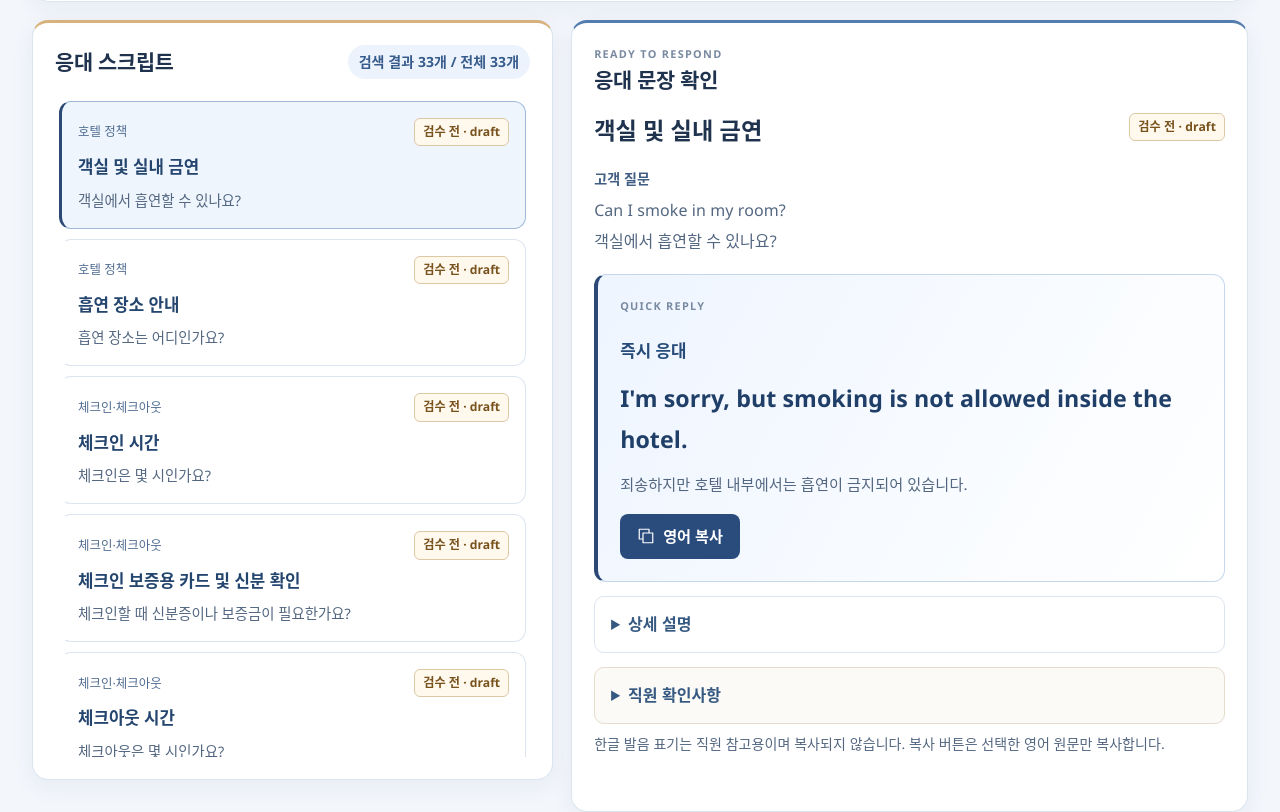
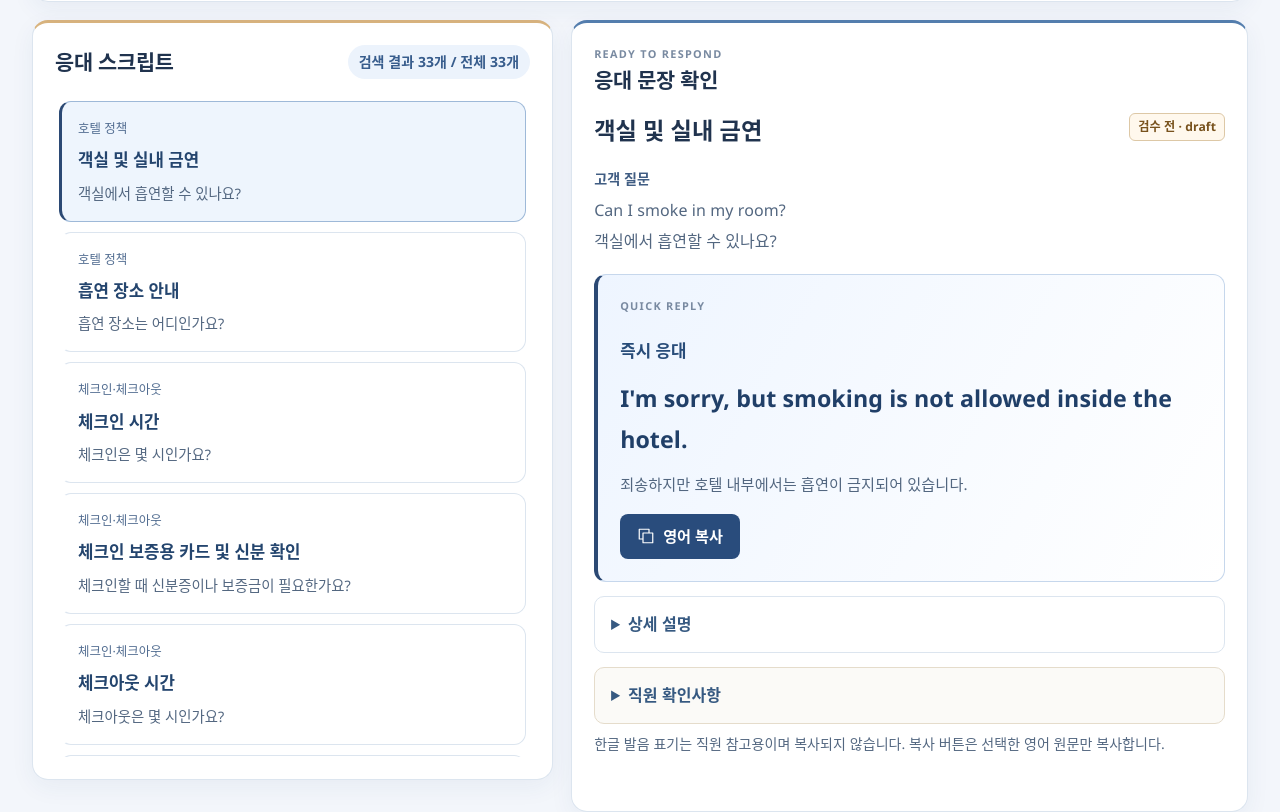
Before and after one commit to unispace1357-blip/CPH-INFORMATION-PROGRAM, a React (Vite) app: page /staff in a window 1280 px wide. Shown: the part 1010-1822 px from the top of the page. Built offline with nearby package versions, Linux system fonts and the light colour scheme.

Commit message:
ui(staff): hide review badges without changing draft status

```diff
--- a/src/components/staff/FrontdeskGuide.tsx
+++ b/src/components/staff/FrontdeskGuide.tsx
@@ -70,7 +70,7 @@ export function FrontdeskGuide() {
         <div className="section-heading staff-section-heading"><h2 id="frontdesk-results-title">응대 스크립트</h2><p className="status-label" role="status" aria-live="polite">{dataset ? `검색 결과 ${results.length}개 / 전체 ${dataset.scripts.length}개` : dataState.status === 'error' ? '검색 불가' : '데이터 확인 중'}</p></div>
         {dataState.status === 'loading' ? <LoadingState label="호텔 업무 스크립트를 불러오고 있습니다…" /> : dataset && !results.length ? <EmptyState title="검색 결과가 없습니다." description="다른 검색어 또는 카테고리를 선택해 주세요." icon="search" /> : <ul className="frontdesk-script-list">{results.map(script => <li key={script.id}>
           <button type="button" className="frontdesk-script-card" aria-pressed={script.id === selected?.id} aria-controls="frontdesk-script-detail" onClick={() => selectScript(script.id)}>
-            <span className="frontdesk-card-meta"><span>{categories[script.category].label}</span><span className={`frontdesk-review-badge frontdesk-review-badge--${script.reviewStatus}`}>{script.reviewStatus === 'draft' ? '검수 전 · draft' : '검수 완료'}</span></span>
+            <span className="frontdesk-card-meta"><span>{categories[script.category].label}</span></span>
             <span className="frontdesk-script-title">{script.title}</span><span className="frontdesk-script-question" lang="ko">{script.question.ko}</span>
           </button>
         </li>)}</ul>}
```
